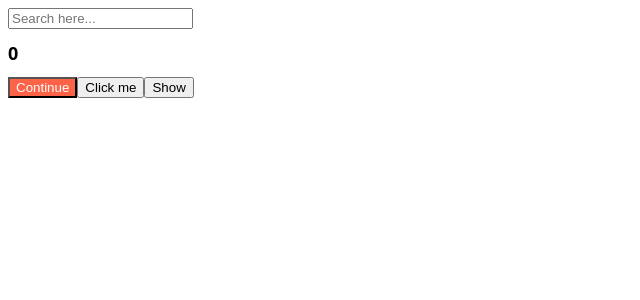
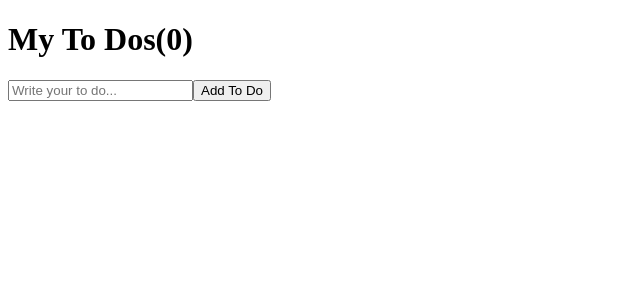
Before and after one commit to SEONGBEOM-KIM/movie_web_service, a React (Create React App) app: page / in a window 1280 px wide. Shown: the top 300 px of the page, without its empty margins (0-640 px from the left). Built offline with nearby package versions, Linux system fonts and the light colour scheme.

Commit message:
To Do List part One

```diff
--- a/src/App.js
+++ b/src/App.js
@@ -1,59 +1,31 @@
-import Button from "./Button";
-import styles from "./App.module.css";
-import { useState, useEffect } from "react";
-
-function Hello() {
-  useEffect(() => {
-    console.log("hi :)");
-    return () => console.log("bye :(");
-  });
-  useEffect(function () {
-    console.log("hi :)");
-    return function () {
-      console.log("bye :(");
-    };
-  });
-  return <h1>Hello</h1>;
-}
+import { useState } from "react";
 
 function App() {
-  const [counter, setCounter] = useState(0);
-  const [keyword, setKeyword] = useState("");
-  const [showing, setShowing] = useState(false);
-  const onShowing = (event) => {
-    setShowing((prev) => !prev);
+  const [toDo, setToDo] = useState("");
+  const [toDos, setToDos] = useState([]);
+  const onChange = (event) => {
+    setToDo(event.target.value);
   };
-  const onChange = (event) => {
-    setKeyword(event.target.value);
+  const onSubmit = (event) => {
+    event.preventDefault();
+    if (toDo === "") {
+      return;
+    }
+    setToDo("");
+    setToDos((currentArray) => [toDo, ...currentArray]);
   };
-  const onClick = () => {
-    setCounter((prev) => prev + 1);
-  };
-  useEffect(() => {
-    console.log("I run only once");
-  }, []);
-  useEffect(() => {
-    console.log("I run when keyword changes");
-  }, [keyword]);
-  useEffect(() => {
-    console.log("I run when counter changes");
-  }, [counter]);
-  useEffect(() => {
-    console.log("I run when keyword & counter changes");
-  }, [keyword, counter]);
   return (
     <div>
-      <input
-        value={keyword}
-        onChange={onChange}
-        type="text"
-        placeholder="Search here..."
-      />
-      <h1 className={styles.title}>{counter}</h1>
-      <Button text={"Continue"} />
-      <button onClick={onClick}>Click me</button>
-      <button onClick={onShowing}>{showing ? "Hide" : "Show"}</button>
-      {showing ? <Hello /> : null}
+      <h1>My To Dos({toDos.length})</h1>
+      <form onSubmit={onSubmit}>
+        <input
+          onChange={onChange}
+          value={toDo}
+          type="text"
+          placeholder="Write your to do..."
+        />
+        <button>Add To Do</button>
+      </form>
     </div>
   );
 }
```
